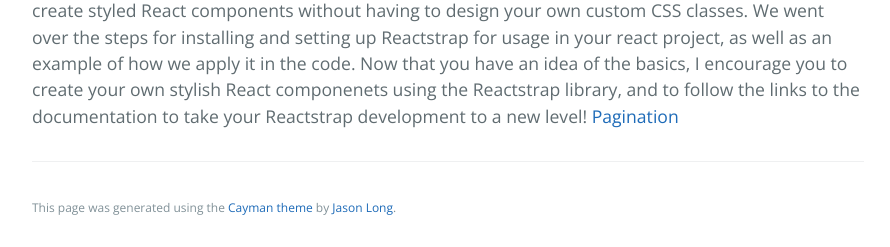
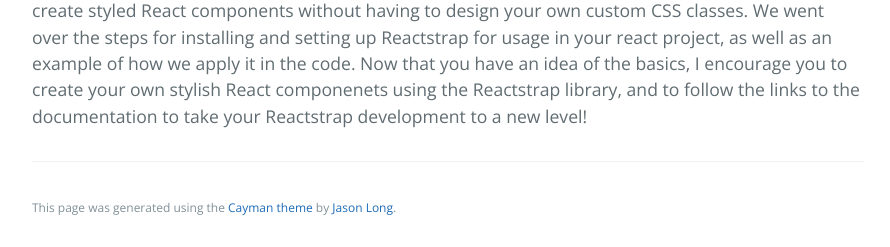
Before and after one commit to learning-software-engineering/learning-software-engineering.github.io, a Jekyll site: the page built from Topics/Tech_Stacks/Reactstrap.md, in a window 1280 px wide and 900 px high, scrolled down 3004 px. Shown: the part 650-897 px from the top of the window, without its empty margins (192-1082 px from the left). Built offline with Jekyll 4.4.1, drawn with Linux system fonts in a browser that asks for light colours; our own code applies the rules of GitHub Pages for plain Markdown files.

Commit message:
Update Reactstrap.md

````diff
--- a/Topics/Tech_Stacks/Reactstrap.md
+++ b/Topics/Tech_Stacks/Reactstrap.md
@@ -12,7 +12,7 @@
 ## What is Reactstrap?
 Reactstrap is a React component library for Bootstrap. This means that Reactstrap provides a collection of pre-built React components designed to work seamlessly with the Bootstrap framework (Which is typically used within an HTML/CSS setup). Reactstrap simplifies the process of using Bootstrap's styles and components within a React application. This makes for a convenient integration of Bootstrap into React-based projects.
 ## Where to begin
-We will assume you have an existing React project already created. If this is not the case, you can refer to the React documentation for the steps in creating a React project [here](https://react.dev/learn/start-a-new-react-project){:target="_blank"}. Once you have your React project ready to go, we can set up Reactstrap. We will start by installing the necessary packages. First you will need to install Bootstrap using this command:
+We will assume you have an existing React project already created. If this is not the case, you can refer to the React documentation for the steps in creating a React project [here](https://react.dev/learn/start-a-new-react-project). Once you have your React project ready to go, we can set up Reactstrap. We will start by installing the necessary packages. First you will need to install Bootstrap using this command:
 
 ```
 npm install --save bootstrap
@@ -64,16 +64,15 @@
 As you can see, the colour "primary" corresponds to the blue colouring of the button shown in the image. There are many other colour names built in to Reactstrap. Here is a link to the [Reactstrap Button documentation](https://reactstrap.github.io/?path=/docs/components-button--button), which contains more information about styles and colours for the Button component.
 
 In addition to Button, Reactstrap offers a large library of componenets. Here is a list of some of the most popular, with links to their documentation:
-- [Card](https://reactstrap.github.io/?path=/docs/components-card--card){:target="_blank"}
-- [Carousel](https://reactstrap.github.io/?path=/docs/components-card--card){:target="_blank"}
-- [Forms](https://reactstrap.github.io/?path=/docs/components-forms--input){:target="_blank"}
-- [Nav](https://reactstrap.github.io/?path=/docs/components-nav--navs){:target="_blank"}
-- [Modal](https://reactstrap.github.io/?path=/docs/components-modal--modal){:target="_blank"}
-- [Table](https://reactstrap.github.io/?path=/docs/components-table--table){:target="_blank"}
-- [Pagination](https://reactstrap.github.io/?path=/docs/components-pagination--pagination){:target="_blank"}
+- [Card](https://reactstrap.github.io/?path=/docs/components-card--card)
+- [Carousel](https://reactstrap.github.io/?path=/docs/components-card--card)
+- [Forms](https://reactstrap.github.io/?path=/docs/components-forms--input)
+- [Nav](https://reactstrap.github.io/?path=/docs/components-nav--navs)
+- [Modal](https://reactstrap.github.io/?path=/docs/components-modal--modal)
+- [Table](https://reactstrap.github.io/?path=/docs/components-table--table)
+- [Pagination](https://reactstrap.github.io/?path=/docs/components-pagination--pagination)
 
-And many more can be found on the Reactstrap website [linked here](https://reactstrap.github.io/){:target="_blank"}.
+And many more can be found on the Reactstrap website [linked here](https://reactstrap.github.io/).
 
 ## Conclusion
 You should now be familiar with the purpose of the Reactstrap library. It is a great way to easily create styled React components without having to design your own custom CSS classes. We went over the steps for installing and setting up Reactstrap for usage in your react project, as well as an example of how we apply it in the code. Now that you have an idea of the basics, I encourage you to create your own stylish React componenets using the Reactstrap library, and to follow the links to the documentation to take your Reactstrap development to a new level!
-<a href="https://reactstrap.github.io/?path=/docs/components-pagination--pagination" target="_blank">Pagination</a>
````
